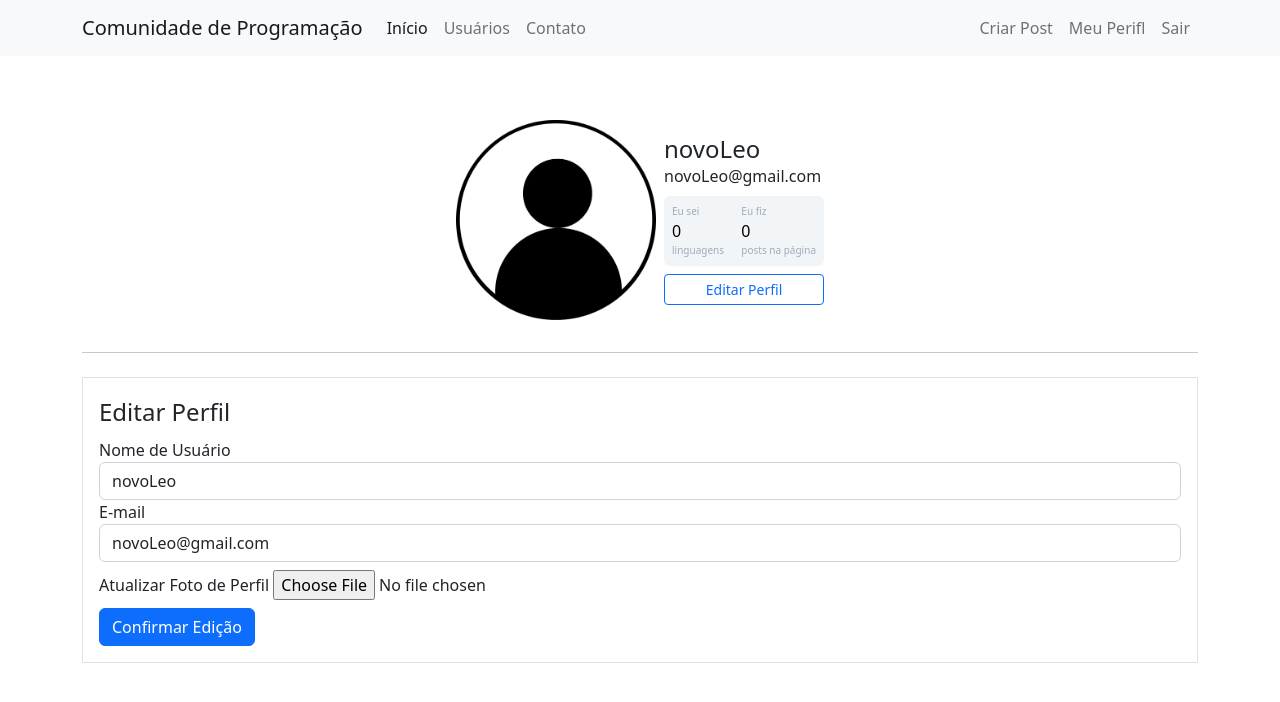
After one commit to leoFagundes/AplicacaoWeb-ComunidadeProgramacao, a Flask app: page /perfil/editar in a window 1280 px wide. The commit adds this page. Shown: the top 702 px of the page. Run offline with Flask 2, Linux system fonts and the light colour scheme; a user stored in the database is signed in; some libraries are stand-ins or nearby versions.

Commit message:
update perfil

```diff
--- a/comunidadeprogs/forms.py
+++ b/comunidadeprogs/forms.py
@@ -1,8 +1,10 @@
 #instalar o falsk_wtf -> pip install flask-wtf
 from flask_wtf import FlaskForm
+from flask_wtf.file import FileField, FileAllowed
 from wtforms import StringField, PasswordField, SubmitField, BooleanField
 from wtforms.validators import DataRequired, Length, Email, EqualTo, ValidationError
 from comunidadeprogs.models import Usuario
+from flask_login import current_user
 
 
 class FormCriarConta(FlaskForm):
@@ -30,3 +32,17 @@ class FormLogin(FlaskForm):
     senha = PasswordField('Senha', validators=[DataRequired(), Length(6, 20)])
     lembrar_dados = BooleanField('Lembrar Dados de Acesso')
     botao_submit_login = SubmitField('Fazer Login')
+
+
+class FormEditarPerfil(FlaskForm):
+    username = StringField('Nome de Usuário', validators=[DataRequired()]) #DataRequired -> obrigatório
+    email = StringField('E-mail', validators=[DataRequired(), Email()])
+    foto_perfil = FileField('Atualizar Foto de Perfil', validators=[FileAllowed(['jpg', 'png', 'gif', 'svg'])])
+    botao_submit_editarperfil = SubmitField('Confirmar Edição')
+
+    def validate_email(self, email):
+        #verificar se ele mudou de email
+        if current_user.email != email.data:
+            usuario = Usuario.query.filter_by(email=email.data).first()
+            if usuario:
+                raise ValidationError('Já existe um usuário com esse e-mail. Cadastre outro e-mail')
--- a/comunidadeprogs/routes.py
+++ b/comunidadeprogs/routes.py
@@ -1,9 +1,11 @@
 from flask import render_template, url_for, request, flash, redirect
 from comunidadeprogs import app, database, bcrypt
-from comunidadeprogs.forms import FormCriarConta, FormLogin
+from comunidadeprogs.forms import FormCriarConta, FormLogin, FormEditarPerfil
 from comunidadeprogs.models import Usuario
 from flask_login import login_user, logout_user, current_user, login_required
-
+import secrets
+import os
+from PIL import Image #pip install Pillow
 
 lista_usuarios = ['Leo', 'João', 'Alon', 'Alessandra', 'Amanda']
 
@@ -75,3 +77,41 @@ def perfil():
 @login_required
 def criar_post():
     return render_template('criarpost.html')
+
+
+def salvar_imagem(imagem):
+    #adicionar um codigo aleatorio no nome da imagem
+    codigo = secrets.token_hex(8)
+    nome, extensao = os.path.splitext(imagem.filename)
+    nome_arquivo = nome + codigo + extensao
+
+    #reduzir o tamanho da imagem
+    tamanho = (400, 400)
+    imagem_reduzida = Image.open(imagem)
+    imagem_reduzida.thumbnail(tamanho)
+
+    # salvar a imagem na pasta fotos_perfil
+    caminho_completo = os.path.join(app.root_path, 'static/fotos_perfil', nome_arquivo)
+    imagem_reduzida.save(caminho_completo)
+
+    return nome_arquivo
+
+@app.route('/perfil/editar', methods=['GET', 'POST'])
+@login_required
+def editar_perfil():
+    form = FormEditarPerfil()
+    if form.validate_on_submit():
+        current_user.username = form.username.data
+        current_user.email = form.email.data
+        if form.foto_perfil.data:
+            #mudar o campo foto_perfil do usuario para o novo nome da imagem
+            nome_imagem = salvar_imagem(form.foto_perfil.data)
+            current_user.foto_perfil = nome_imagem
+        database.session.commit()
+        flash(f'Perfil atualizado com Sucesso', "alert-success")
+        return redirect(url_for('perfil'))
+    elif request.method == 'GET':
+        form.username.data = current_user.username
+        form.email.data = current_user.email
+    foto_perfil = url_for('static', filename='fotos_perfil/{}'.format(current_user.foto_perfil))
+    return render_template('editarperfil.html', foto_perfil=foto_perfil, form=form)
--- /dev/null
+++ b/comunidadeprogs/templates/editarperfil.html
@@ -0,0 +1,55 @@
+{% extends 'perfil.html' %}
+
+{% block form_editar_perfil %}
+
+<div class="container">
+    <hr>
+    <div class="row">
+        <div class="col">
+            <form method="POST" action="" class="border p-3 mt-2" enctype="multipart/form-data">
+                {{ form.csrf_token }}
+                <legend>Editar Perfil</legend>
+                <fieldset>
+                    <div class="form-group">
+                        {{ form.username.label(class="form-control-label") }}
+                        {% if form.username.errors %}
+                                {{ form.username(class="form-control is-invalid") }}
+                        <div class="invalid-feedback">
+                                {% for erro in form.username.errors %}
+                                        {{ erro }}
+                                {% endfor %}
+                        </div>
+                        {% else %}
+                                {{ form.username(class="form-control") }}
+                        {% endif %}
+                    </div>
+                    <div class="form-group">
+                        {{ form.email.label(class="form-control-label") }}
+                        {% if form.email.errors %}
+                                {{ form.email(class="form-control is-invalid") }}
+                        <div class="invalid-feedback">
+                                {% for erro in form.email.errors %}
+                                        {{ erro }}
+                                {% endfor %}
+                        </div>
+                        {% else %}
+                                {{ form.email(class="form-control") }}
+                        {% endif %}
+                    </div>
+                    <div class="form-group mt-2">
+                        {{ form.foto_perfil.label }}
+                        {{ form.foto_perfil(class='form-control-file') }}
+                        {% if form.foto_perfil.errors %}
+                            {% for erro in form.foto_perfil.errors %}
+                                <span class="text-danger">{{ erro }}</span><br>
+                            {% endfor %}
+                        {% endif %}
+                    </div>
+                </fieldset>
+                {{ form.botao_submit_editarperfil(class="btn btn-primary mt-2") }}
+            </form>
+        </div>
+    </div>
+</div>
+
+{% endblock %}
--- a/comunidadeprogs/templates/perfil.html
+++ b/comunidadeprogs/templates/perfil.html
@@ -24,10 +24,12 @@
                                                 </div>
                                         </div>
                                         <div class="button mt-2 d-flex flex-row align-items-center">
-                                                <button class="btn btn-sm btn-outline-primary w-100">Editar Perfil</button>
+                                                <a class="w-100" href="{{ url_for('editar_perfil') }}"><button class="btn btn-sm btn-outline-primary w-100">Editar Perfil</button></a>
                                         </div>
                                 </div>
                         </div>
                 </div>
         </div>
+{% block form_editar_perfil %}
 {% endblock %}
+{% endblock %}
```
Also changed, not shown: comunidadeprogs/comunidade.db, comunidadeprogs/static/fotos_perfil/20220814_103805bc999748ee2cbc8d.jpg (added), comunidadeprogs/static/fotos_perfil/gifLF547918e96d9eaf00.gif (added), comunidadeprogs/static/fotos_perfil/gifLF7478185d4bc57dea.gif (added), comunidadeprogs/static/fotos_perfil/gifLeozin9f83f19cd9672b78.gif (added), comunidadeprogs/static/fotos_perfil/leo-minbbcbfd6e0bf4547a.jpg (added).
